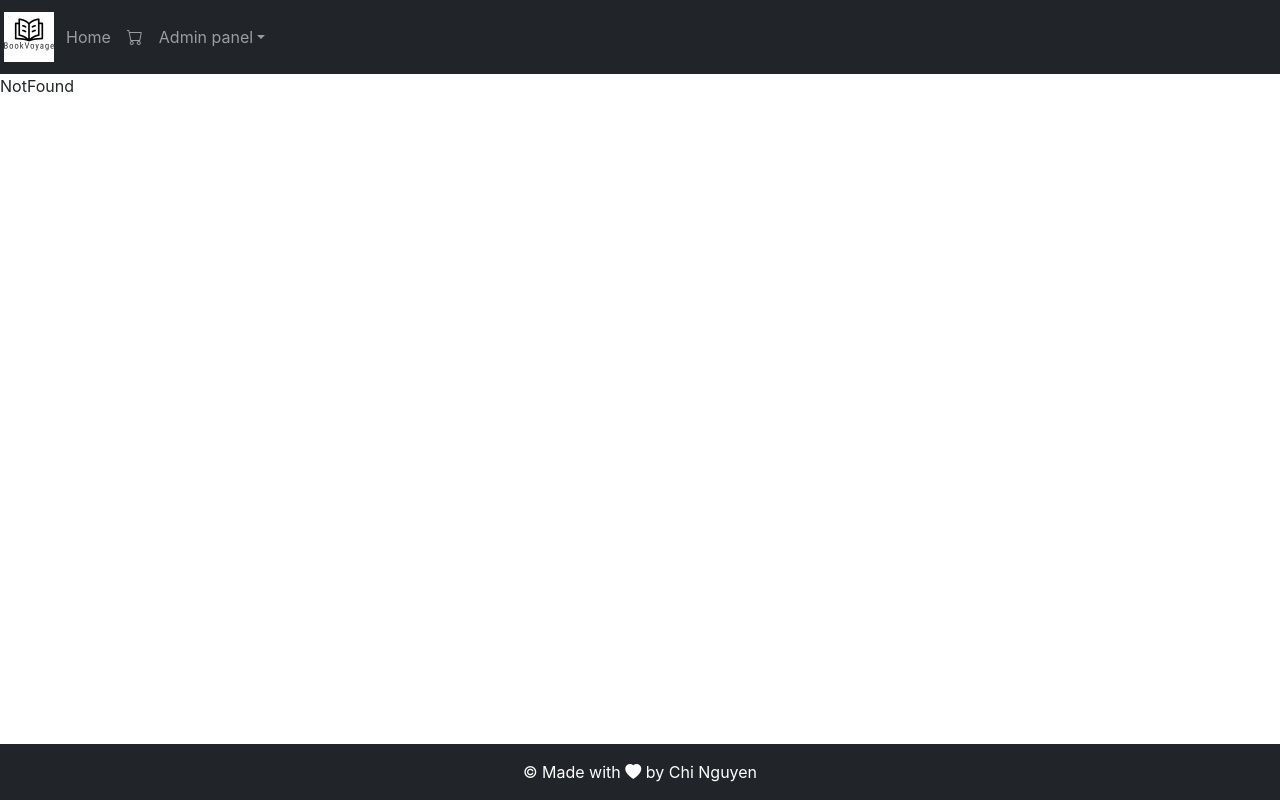
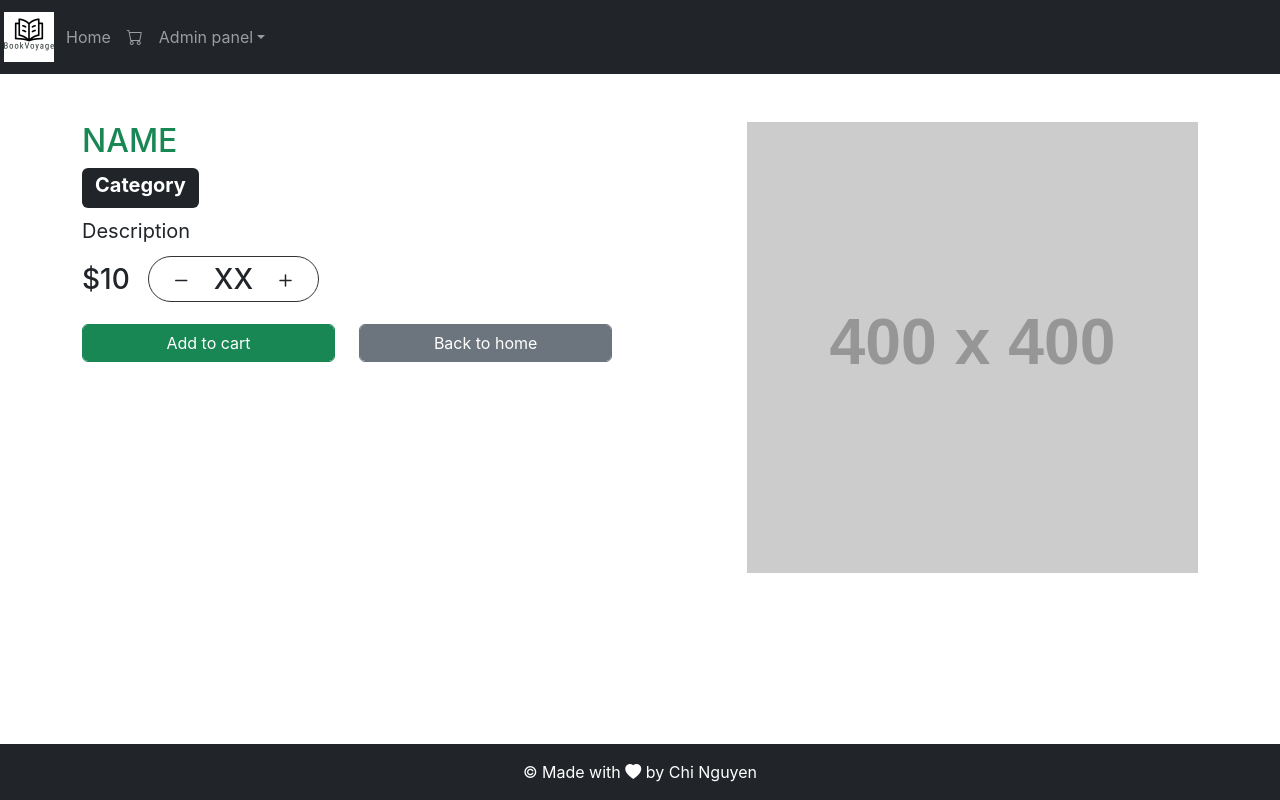
Before and after one commit to chinguyen202/BookVoyage-Frontend, a React (Create React App) app in the folder frontend/: page /books/1 in a window 1280 px wide. Built offline with nearby package versions, Linux system fonts and the light colour scheme.

Commit message:
features/books - create a skeleton for book detail page

```diff
--- a/frontend/src/app/layout/App.tsx
+++ b/frontend/src/app/layout/App.tsx
@@ -2,6 +2,7 @@ import { Routes, Route } from 'react-router-dom';
 
 import { Home, NotFound } from './index';
 import { Footer, Header } from './components';
+import { BookDetails } from '../../features/books';
 
 const App = () => {
   return (
@@ -10,6 +11,7 @@ const App = () => {
       <div className="pb-5">
         <Routes>
           <Route path="/" element={<Home />}></Route>
+          <Route path="/books/:bookId" element={<BookDetails />}></Route>
           <Route path="/*" element={<NotFound />}></Route>
         </Routes>
       </div>
--- a/frontend/src/features/books/BookCard.tsx
+++ b/frontend/src/features/books/components/BookCard.tsx
@@ -1,4 +1,5 @@
-import { Book } from '../../app/models';
+import { Link } from 'react-router-dom';
+import { Book } from '../../../app/models';
 
 interface Props {
   book: Book;
@@ -12,12 +13,14 @@ const BookCard = (props: Props) => {
         <div className="card-body pt-2">
           <div className="row col-10 offset-1 p-4">
             {/* book image  */}
+            <Link to={`/books/${props.book.id}`}>
               <img
                 src={props.book.imageUrl}
                 style={{ borderRadius: '5%' }}
                 alt={props.book.title}
                 className="w-100 mt-5 image-box"
               />
+            </Link>
           </div>
 
           <i
@@ -34,9 +37,12 @@ const BookCard = (props: Props) => {
           ></i>
 
           <div className="text-center">
-            <p className="card-title m-0 text-success fs-3">
-              {props.book.title}
-            </p>
+            <Link
+              to={`/books/${props.book.id}`}
+              style={{ textDecoration: 'none', color: '#bc6c25' }}
+            >
+              <p className="card-title m-0 fs-3">{props.book.title}</p>
+            </Link>
             <p className="badge bg-secondary" style={{ fontSize: '12px' }}>
               {props.book.category.name}
             </p>
--- a/frontend/src/features/books/BookList.tsx
+++ b/frontend/src/features/books/components/BookList.tsx
@@ -1,7 +1,7 @@
 import React, { useEffect, useState } from 'react';
 import axios from 'axios';
-import { Book } from '../../app/models';
-import { BookCard } from './index';
+import { Book } from '../../../app/models';
+import { BookCard } from '../index';
 
 const BookList = () => {
   const [books, setBooks] = useState<Book[]>();
--- a/frontend/src/features/books/index.ts
+++ b/frontend/src/features/books/index.ts
@@ -1,4 +1,5 @@
-import BookList from './BookList';
-import BookCard from './BookCard';
+import BookList from './components/BookList';
+import BookCard from './components/BookCard';
+import BookDetails from './pages/BookDetails';
 
-export { BookList, BookCard };
+export { BookList, BookCard, BookDetails };
--- /dev/null
+++ b/frontend/src/features/books/pages/BookDetails.tsx
@@ -0,0 +1,57 @@
+import React from 'react';
+
+const BookDetails = () => {
+  return (
+    <div className="container pt-4 pt-md-5">
+      <div className="row">
+        <div className="col-7">
+          <h2 className="text-success">NAME</h2>
+          <span>
+            <span
+              className="badge bg-dark"
+              pt-2
+              style={{ height: '40px', fontSize: '20px' }}
+            >
+              Category
+            </span>
+          </span>
+          <p style={{ fontSize: '20px' }} className="pt-2">
+            Description
+          </p>
+          <span className="h3">$10</span> &nbsp;&nbsp;&nbsp;
+          <span
+            className="pb-2 p-3"
+            style={{ border: '1px solid #333', borderRadius: '30px' }}
+          >
+            <i
+              className="bi bi-dash p-1"
+              style={{ fontSize: '25px', cursor: 'pointer' }}
+            ></i>
+            <span className="h3 mt-3 px-3">XX</span>
+            <i
+              className="bi bi-plus p-1"
+              style={{ fontSize: '25px', cursor: 'pointer' }}
+            ></i>
+          </span>
+          <div className="row pt-4">
+            <div className="col-5">
+              <button className="btn btn-success form-control">
+                Add to cart
+              </button>
+            </div>
+            <div className="col-5">
+              <button className="btn btn-secondary form-control">
+                Back to home
+              </button>
+            </div>
+          </div>
+        </div>
+        <div className="col-5">
+          <img src="https://placehold.co/400" width="100%" alt="" />
+        </div>
+      </div>
+    </div>
+  );
+};
+
+export default BookDetails;
```
Lines whose indentation alone changed are shown as unchanged.
